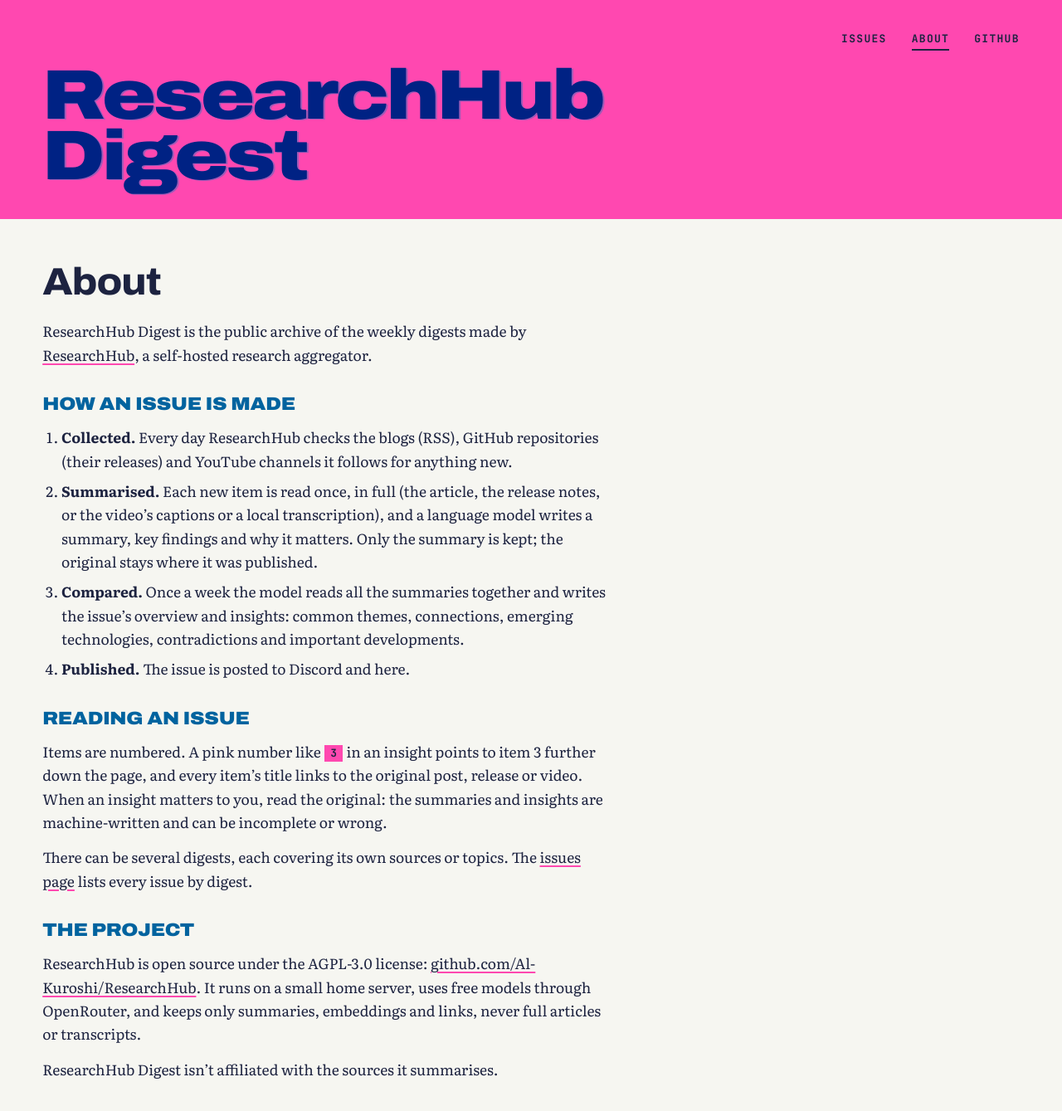
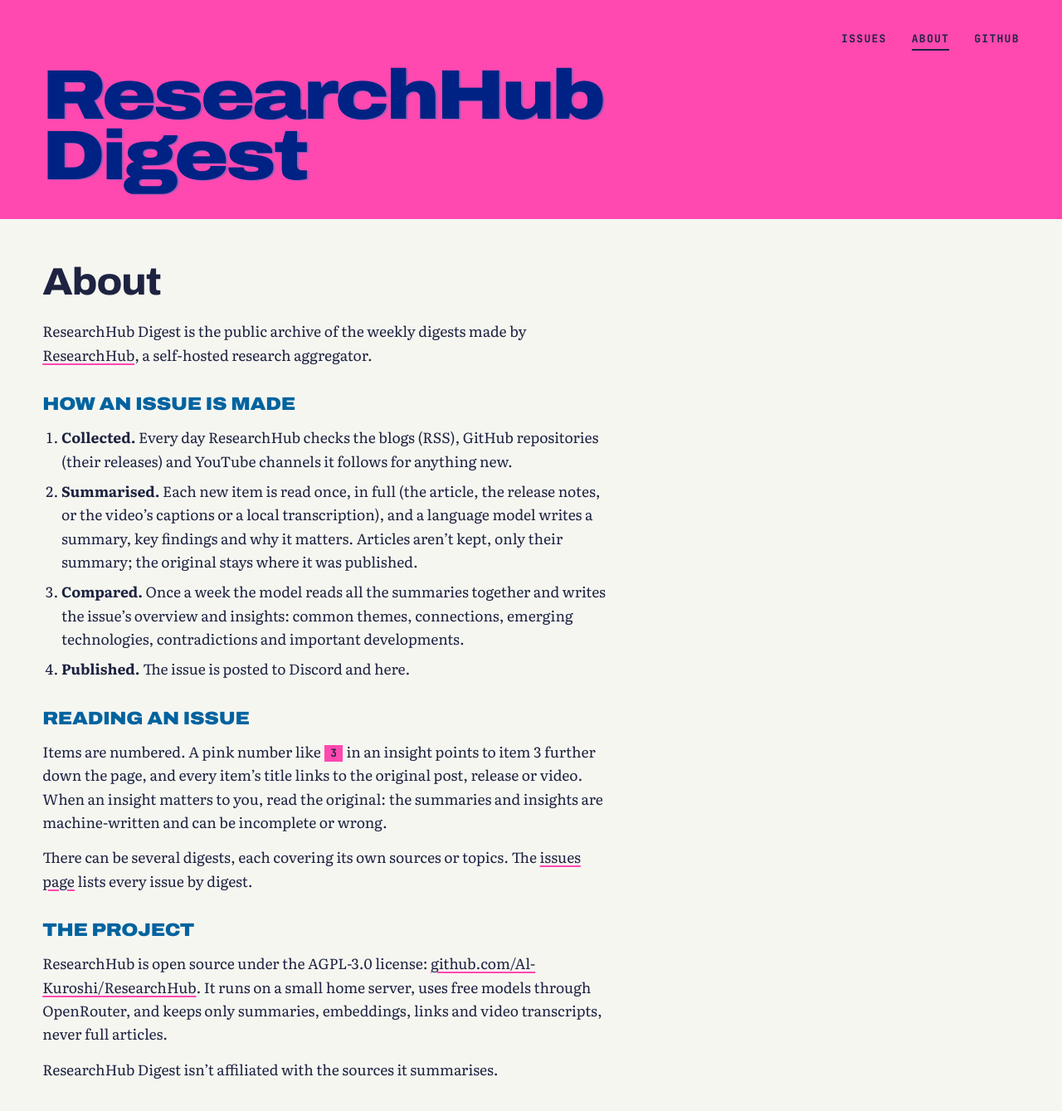
Before and after one commit to Al-Kuroshi/ResearchHub-digests, a Jekyll site: the page built from about.md, in a window 1280 px wide and 1400 px high. Shown: the top 1339 px of the window at 83% size. Built offline with Jekyll 4.4.1, drawn with Linux system fonts in a browser that asks for light colours.

Commit message:
Archive rows without a headline show the digest and week; explain one-item issues; About: transcripts are kept

```diff
--- a/_layouts/issue.html
+++ b/_layouts/issue.html
@@ -31,7 +31,11 @@ layout: default
         <p class="stamp" role="note">Nothing new was summarised this period</p>
         {%- else %}
         <p class="stamp" role="note">No combined insights this week</p>
+        {%- if page.items.size == 1 %}
+        <p class="lede">Only one new item this week, so there was nothing to compare it with. It's below.</p>
+        {%- else %}
         <p class="lede">The items are below; the step that compares them didn't produce insights this time.</p>
+        {%- endif %}
         {%- endif %}
       </div>
       {%- if page.items.size > 0 %}
--- a/about.md
+++ b/about.md
@@ -15,8 +15,8 @@ ResearchHub Digest is the public archive of the weekly digests made by
    new.
 2. **Summarised.** Each new item is read once, in full (the article, the
    release notes, or the video's captions or a local transcription), and a
-   language model writes a summary, key findings and why it matters. Only the
-   summary is kept; the original stays where it was published.
+   language model writes a summary, key findings and why it matters. Articles
+   aren't kept, only their summary; the original stays where it was published.
 3. **Compared.** Once a week the model reads all the summaries together and
    writes the issue's overview and insights: common themes, connections,
    emerging technologies, contradictions and important developments.
@@ -38,6 +38,6 @@ There can be several digests, each covering its own sources or topics. The
 ResearchHub is open source under the AGPL-3.0 license:
 [{{ site.project_url | remove: "https://" }}]({{ site.project_url }}). It runs
 on a small home server, uses free models through OpenRouter, and keeps only
-summaries, embeddings and links, never full articles or transcripts.
+summaries, embeddings, links and video transcripts, never full articles.
 
 ResearchHub Digest isn't affiliated with the sources it summarises.
--- a/index.html
+++ b/index.html
@@ -37,7 +37,7 @@ body_class: home
           <a href="{{ d.url | relative_url }}">
             <span class="issue-no">{{ d.number }}</span>
             <span class="issue-when">{% include date-range.html from=d.period_start to=d.period_end %}</span>
-            <span class="issue-t">{% if d.headline %}{{ d.headline | escape | replace: "-", "‑" }}{% else %}{{ d.total_items }} items{% endif %}</span>
+            <span class="issue-t">{% if d.headline %}{{ d.headline | escape | replace: "-", "‑" }}{% else %}{{ d.digest | escape }}, week to {{ d.period_end | date: "%-d %B %Y" }}{% endif %}</span>
             <span class="issue-c">{{ d.total_items }} item{% if d.total_items != 1 %}s{% endif %}</span>
           </a>
         </li>
```
